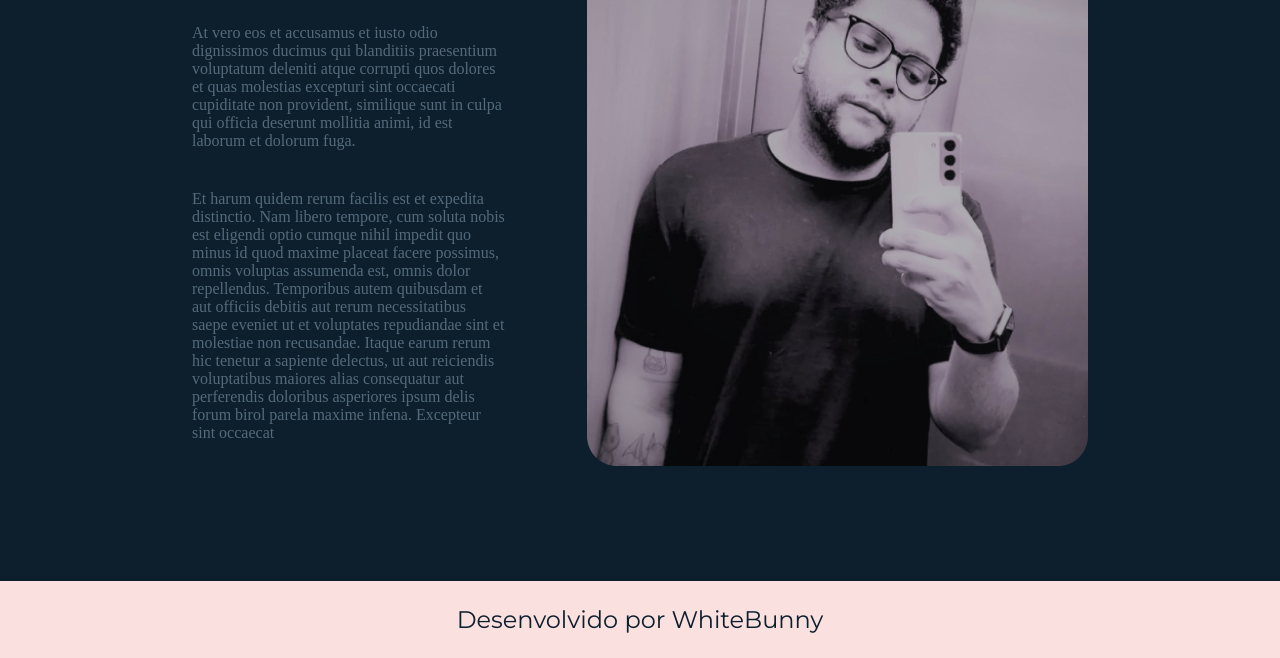
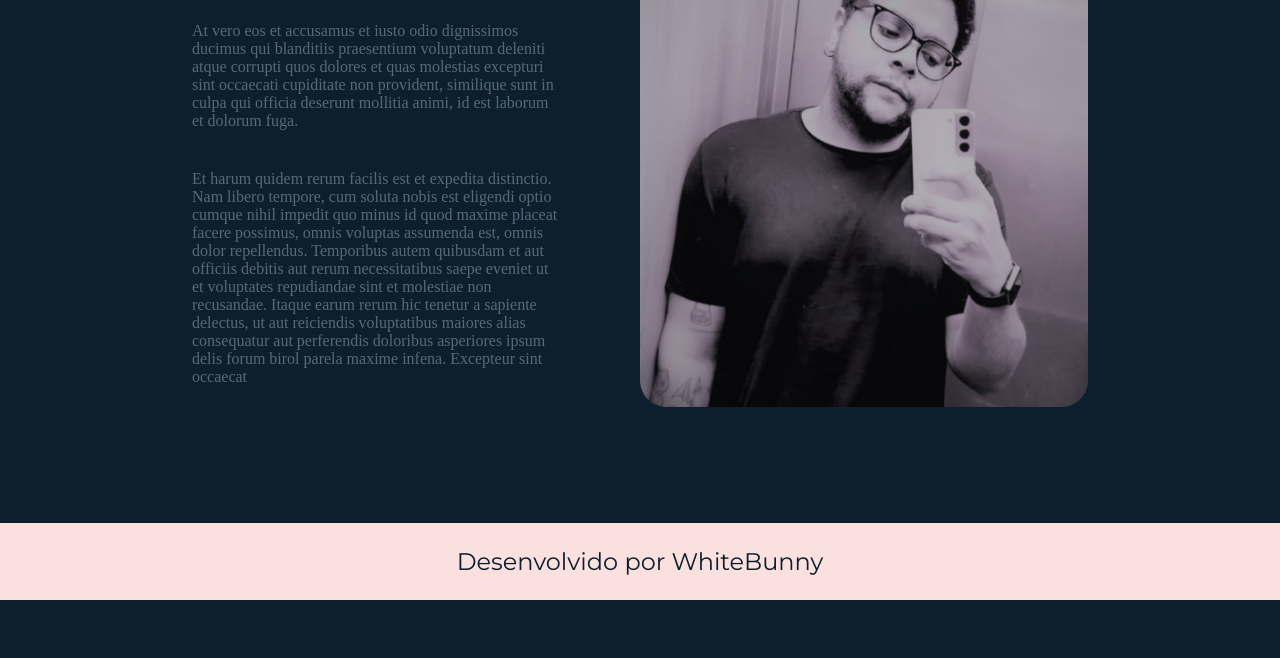
Before and after one commit to AROLima/portfolio, a plain HTML site: page about.html in a window 1280 px wide. Shown: the part 267-925 px from the top of the page. After the commit the page ends 867 px from the top, so only its background shows below. Drawn offline with nearby package versions, Linux system fonts and the light colour scheme.

Commit message:
correção da pagina about

```diff
--- a/about.html
+++ b/about.html
@@ -36,7 +36,7 @@
                   consequatur aut perferendis doloribus asperiores ipsum delis forum birol parela
                 maxime infena. Excepteur sint occaecat </p>
         </section>
-        <img src="./assets/eu2.png">
+        <img class="apresentacao__imagem" src="./assets/eu2.png">
     </main>
 
     <footer class="rodape">
```
